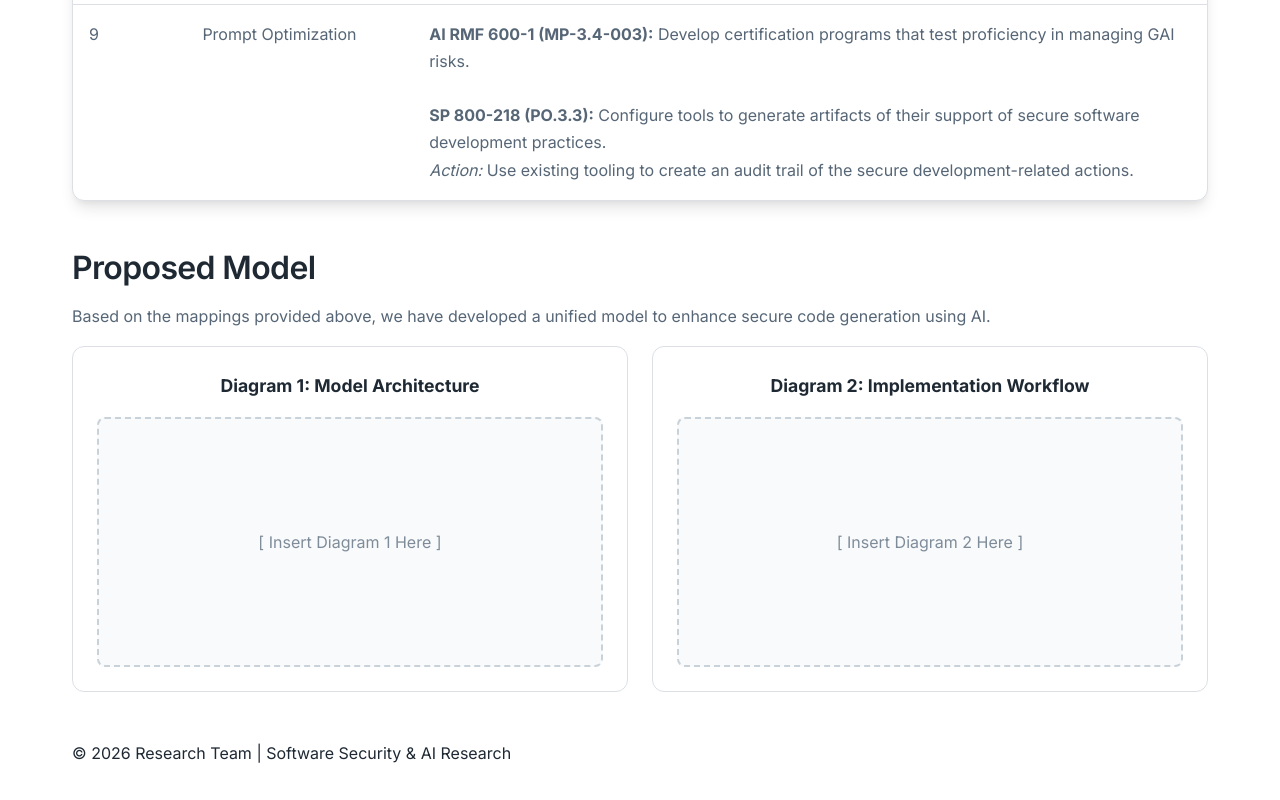
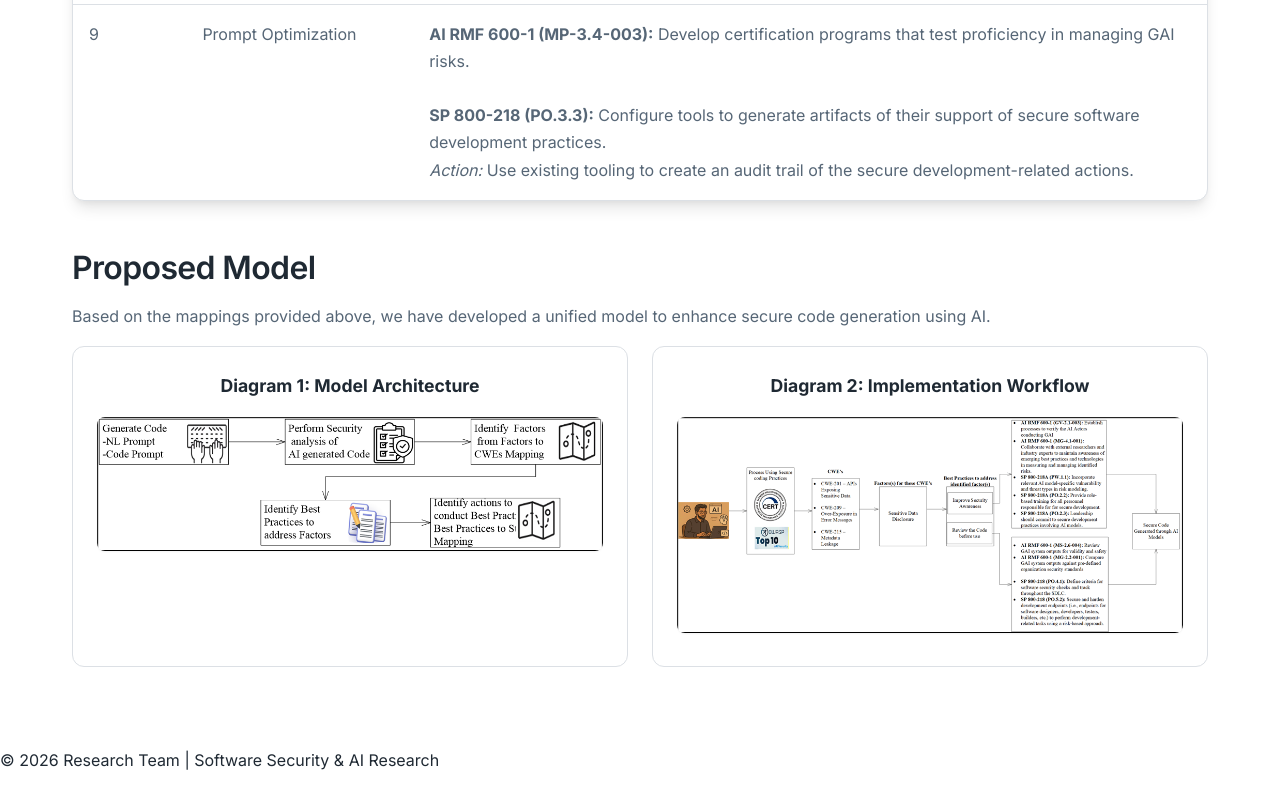
Before and after one commit to whis-19/research-team, a website: page guidance.html in a window 1280 px wide. Shown: the part 6879-7679 px from the top of the page. After the commit the page ends 7653 px from the top, so only its background shows below. Drawn offline with Linux system fonts and the light colour scheme.

Commit message:
added images

```diff
--- a/guidance.html
+++ b/guidance.html
@@ -744,10 +744,9 @@
                     <h3 style="margin-bottom: var(--space-md); color: var(--text-primary); font-size: 1.1rem;">Diagram
                         1: Model Architecture</h3>
                     <!-- Placeholder for Diagram 1 -->
-                    <div
-                        style="background: var(--bg-secondary); border: 2px dashed var(--border-strong); border-radius: var(--radius-md); height: 250px; display: flex; align-items: center; justify-content: center; color: var(--text-tertiary);">
-                        [ Insert Diagram 1 Here ]
-                    </div>
+                    <img src="https://raw.githubusercontent.com/whis-19/research-team/main/assets/image_1.png"
+                        alt="Model Architecture Diagram"
+                        style="max-width: 100%; height: auto; border-radius: var(--radius-md); box-shadow: var(--shadow-sm);">
                 </div>
 
                 <div
@@ -755,17 +754,17 @@
                     <h3 style="margin-bottom: var(--space-md); color: var(--text-primary); font-size: 1.1rem;">Diagram
                         2: Implementation Workflow</h3>
                     <!-- Placeholder for Diagram 2 -->
-                    <div
-                        style="background: var(--bg-secondary); border: 2px dashed var(--border-strong); border-radius: var(--radius-md); height: 250px; display: flex; align-items: center; justify-content: center; color: var(--text-tertiary);">
-                        [ Insert Diagram 2 Here ]
-                    </div>
+                    <img src="https://raw.githubusercontent.com/whis-19/research-team/main/assets/image_2.png"
+                        alt="Implementation Workflow Diagram"
+                        style="max-width: 100%; height: auto; border-radius: var(--radius-md); box-shadow: var(--shadow-sm);">
                 </div>
             </div>
         </div>
+    </div>
 
-        <footer>
-            <p>&copy; 2026 Research Team | Software Security & AI Research</p>
-        </footer>
+    <footer>
+        <p>&copy; 2026 Research Team | Software Security & AI Research</p>
+    </footer>
     </div>
 
     <script>
```
Also changed, not shown: assets/image_1.png (renamed from image_1.png), assets/image_2.png (renamed from image_2.png).
